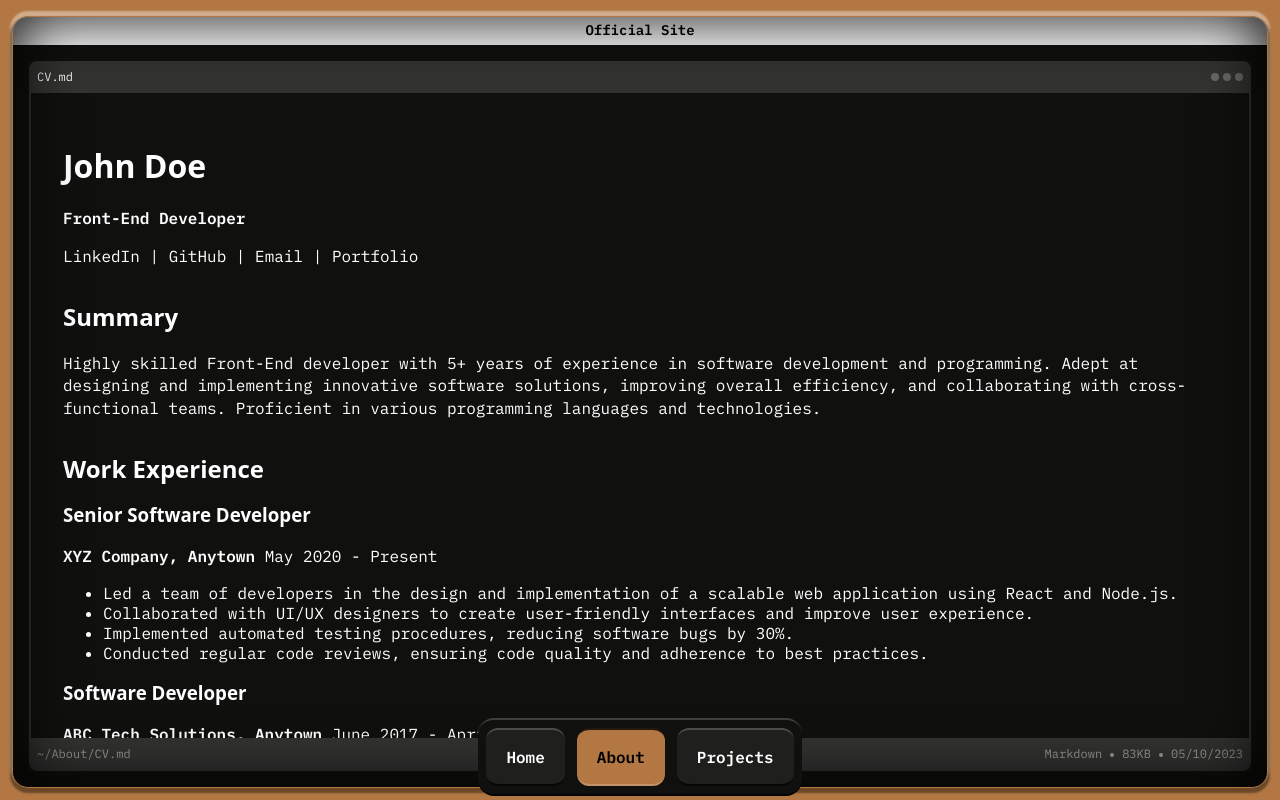
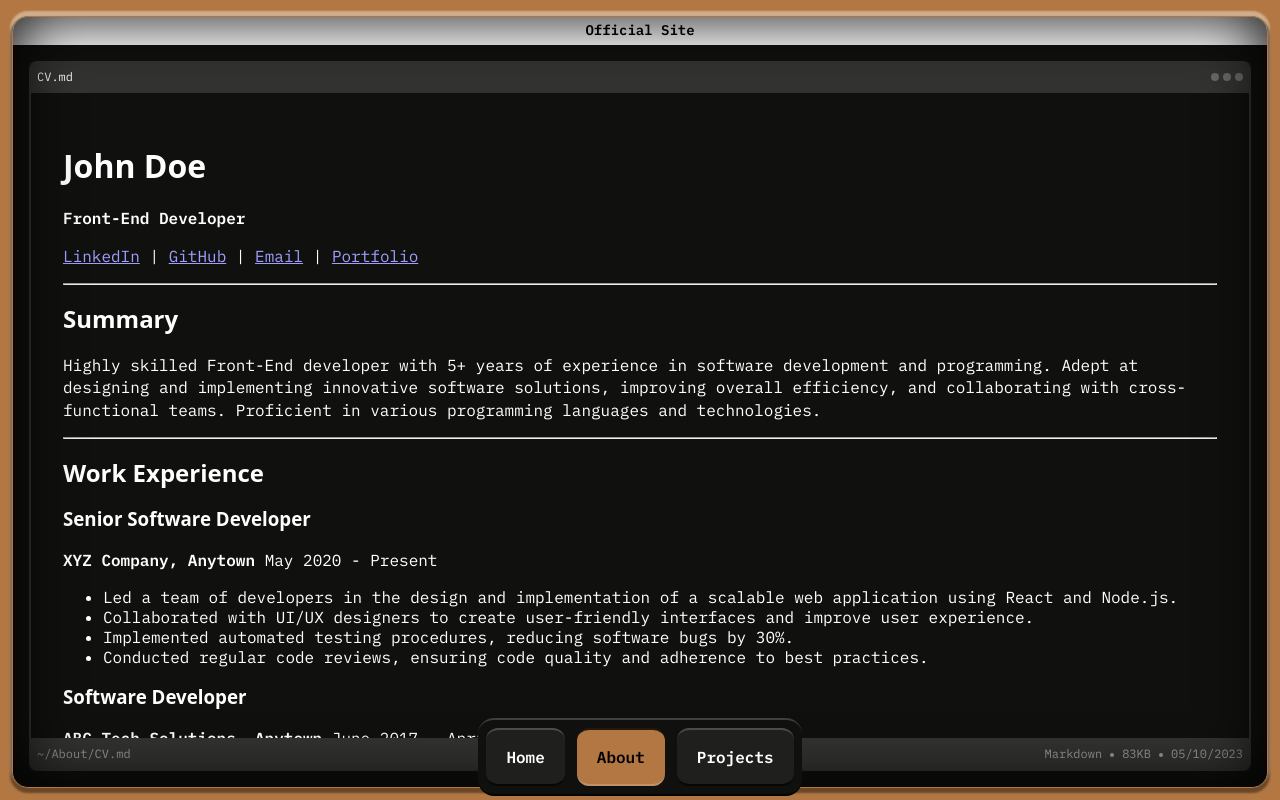
Before and after one commit to 3ll-stdio/retrofolio, a Vue app: page /#/about in a window 1280 px wide. Built offline with nearby package versions, Linux system fonts and the light colour scheme; a web font is replaced by a local one.

Commit message:
Revert styles for markdown content

```diff
--- a/src/components/markdown/Markdown.vue
+++ b/src/components/markdown/Markdown.vue
@@ -23,47 +23,47 @@ defineProps<{
   *:focus-within,
   *:focus-visible,
   *:active {
-    outline: initial;
+    outline: revert;
   }
 
   img {
-    user-select: initial;
-    pointer-events: initial;
+    user-select: revert;
+    pointer-events: revert;
   }
 
   li {
-    list-style-type: initial;
+    list-style-type: revert;
   }
 
   a {
-    color: initial;
-    outline: initial;
-    text-decoration: initial;
-    cursor: initial;
-    display: initial;
+    color: revert;
+    outline: revert;
+    text-decoration: revert;
+    cursor: revert;
+    display: revert;
   }
 
   button {
-    border: initial;
-    cursor: initial;
-    background-color: initial;
-    text-decoration: initial;
-    user-select: initial;
+    border: revert;
+    cursor: revert;
+    background-color: revert;
+    text-decoration: revert;
+    user-select: revert;
   }
 
   dialog {
-    margin: initial;
-    border: initial;
+    margin: revert;
+    border: revert;
   }
 
   input,
   textarea {
-    background: initial;
-    border: initial;
+    background: revert;
+    border: revert;
   }
 
   hr {
-    border: initial;
+    border: revert;
   }
 }
 </style>
```
